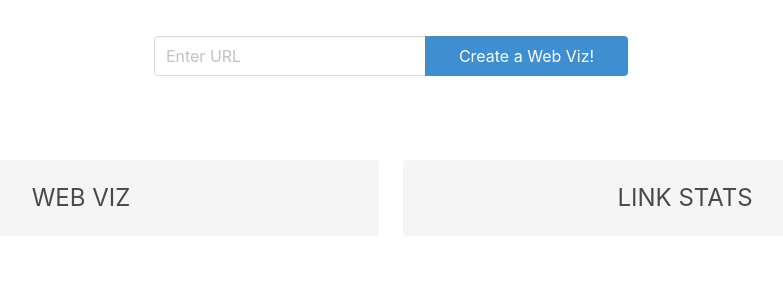
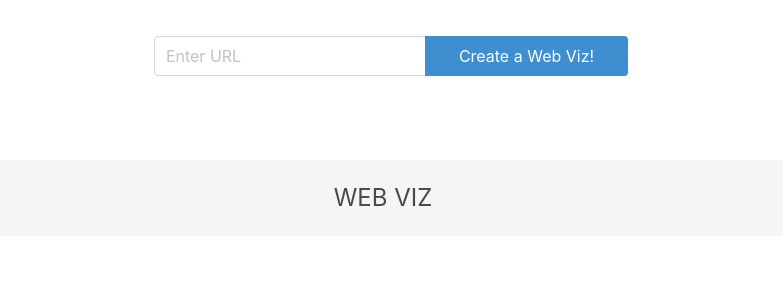
Before and after one commit to ht-90/link-spyder, a Flask app: page / in a window 1280 px wide. Shown: the part 52-352 px from the top of the page, without its empty margins (249-1032 px from the left). Run offline with Flask 2, Linux system fonts and the light colour scheme.

Commit message:
removed link stats tile till data gets ready...

```diff
--- a/linkspyder/templates/index.html
+++ b/linkspyder/templates/index.html
@@ -40,11 +40,6 @@
             {{ web_viz | safe }}
           </div>
         </div>
-        <div class="tile is-parent">
-          <div class="tile is-child notification is-light">
-            <p class="sub-title is-size-4 has-text-centered">LINK STATS</p>
-          </div>
-        </div>
       </div>
     </section>
   </body>
```
